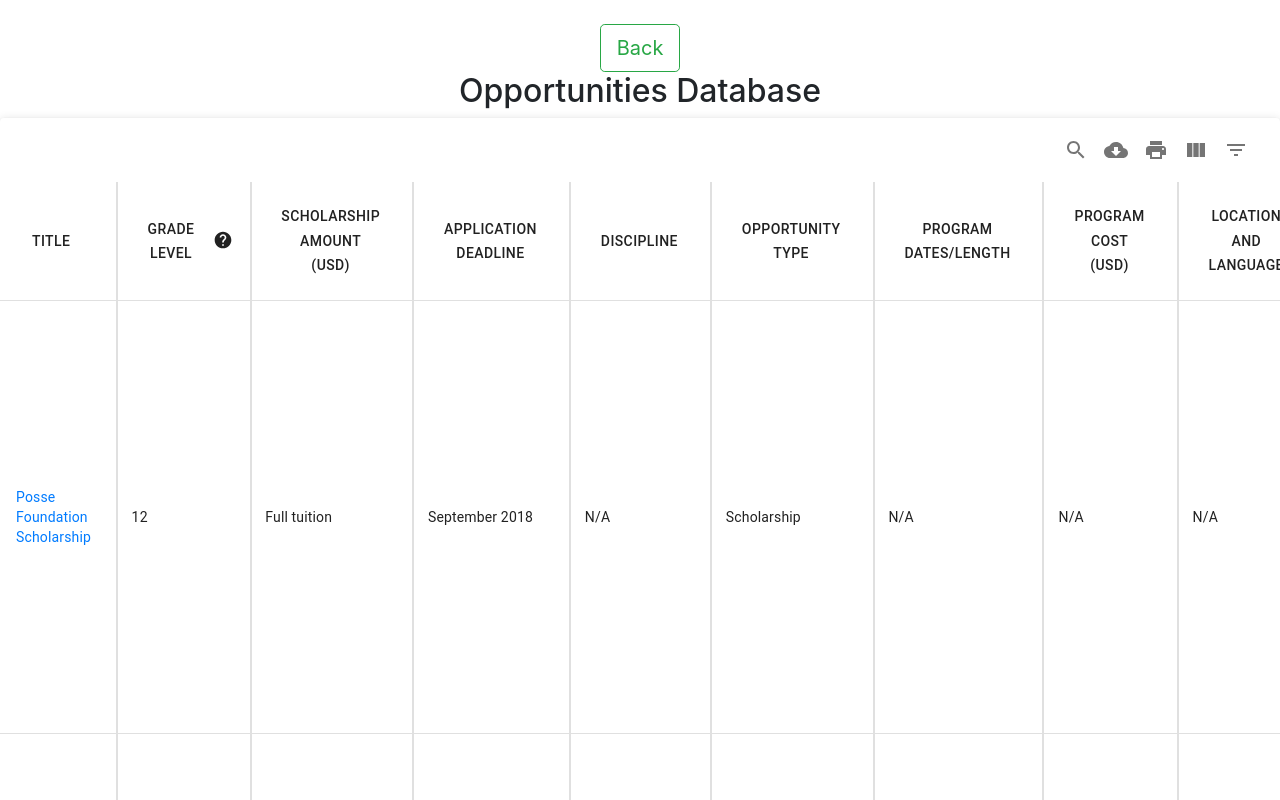
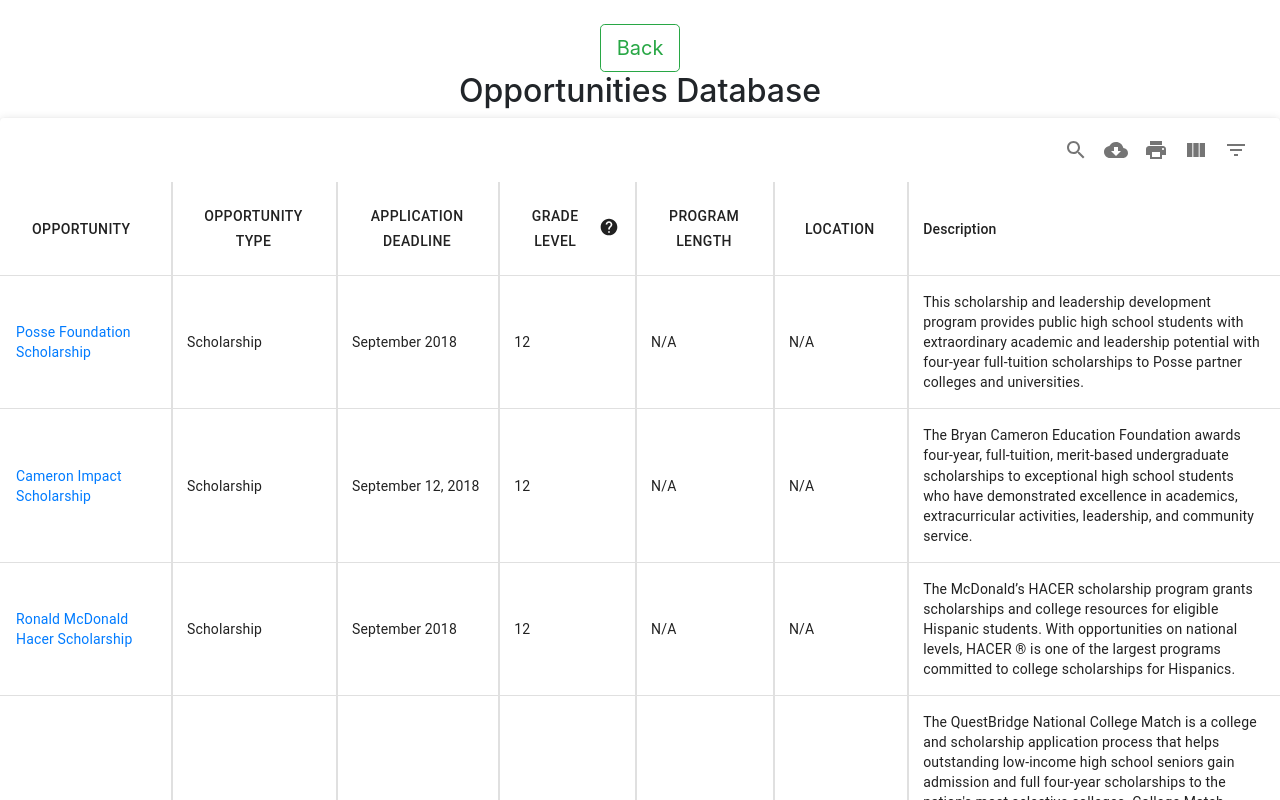
Before and after one commit to creatorscircleorg/database, a React (Create React App) app: page /#/database in a window 1280 px wide. Shown: the top 800 px of the page. Built offline with nearby package versions, Linux system fonts and the light colour scheme.

Commit message:
updated column headers

```diff
--- a/src/database.js
+++ b/src/database.js
@@ -10,7 +10,7 @@
         const columns = [
             {
                 name: "title",
-                label: "Title",
+                label: "Opportunity",
                 options: {
                     filter: true,
                     sort: true,
@@ -30,17 +30,8 @@
                 },
             },
             {
-                name: "grade_level",
-                label: "Grade Level",
-                options: {
-                    filter: true,
-                    sort: true,
-                    hint: "Grade levels this opportunity is open to"
-                }
-            },
-            {
-                name: "award_amount",
-                label: "Scholarship Amount (USD)",
+                name: "opp_type",
+                label: "Opportunity Type",
                 options: {
                     filter: true,
                     sort: true
@@ -55,6 +46,24 @@
                 }
             },
             {
+                name: "grade_level",
+                label: "Grade Level",
+                options: {
+                    filter: true,
+                    sort: true,
+                    hint: "Grade levels this opportunity is open to"
+                }
+            },
+            /*
+            {
+                name: "award_amount",
+                label: "Scholarship Amount (USD)",
+                options: {
+                    filter: true,
+                    sort: true
+                }
+            },
+            {
                 name: "discipline",
                 label: "Discipline",
                 options: {
@@ -62,22 +71,16 @@
                     sort: true
                 }
             },
+            */
             {
-                name: "opp_type",
-                label: "Opportunity Type",
+                name: "program_dates",
+                label: "Program Length",
                 options: {
                     filter: true,
                     sort: true
                 }
             },
-            {
-                name: "program_dates",
-                label: "Program Dates/Length",
-                options: {
-                    filter: true,
-                    sort: true
-                }
-            },
+            /*
             {
                 name: "program_cost",
                 label: "Program Cost (USD)",
@@ -86,9 +89,10 @@
                     sort: true
                 }
             },
+            */
             {
                 name: "location_language",
-                label: "Location and Language",
+                label: "Location",
                 options: {
                     filter: true,
                     sort: true
```
